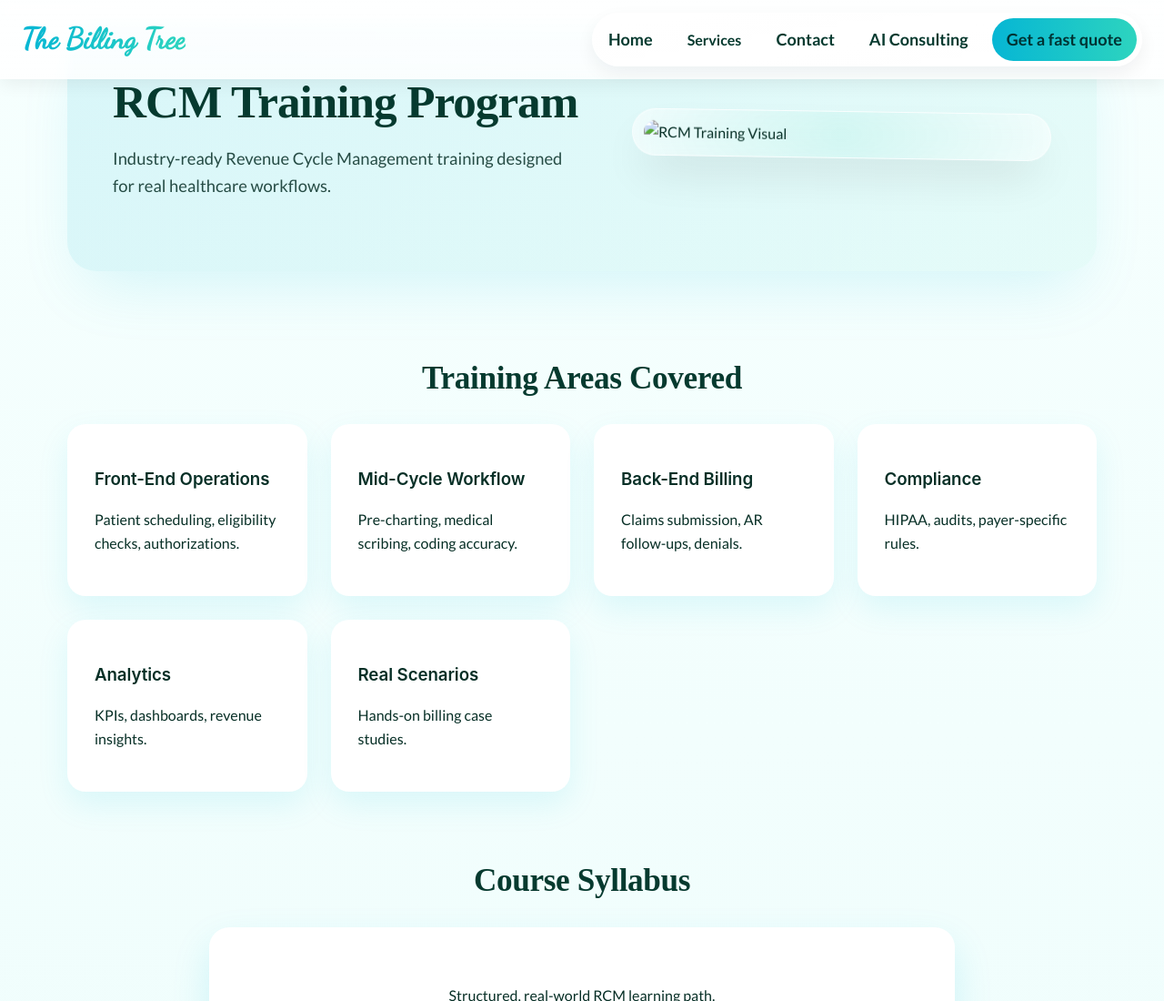
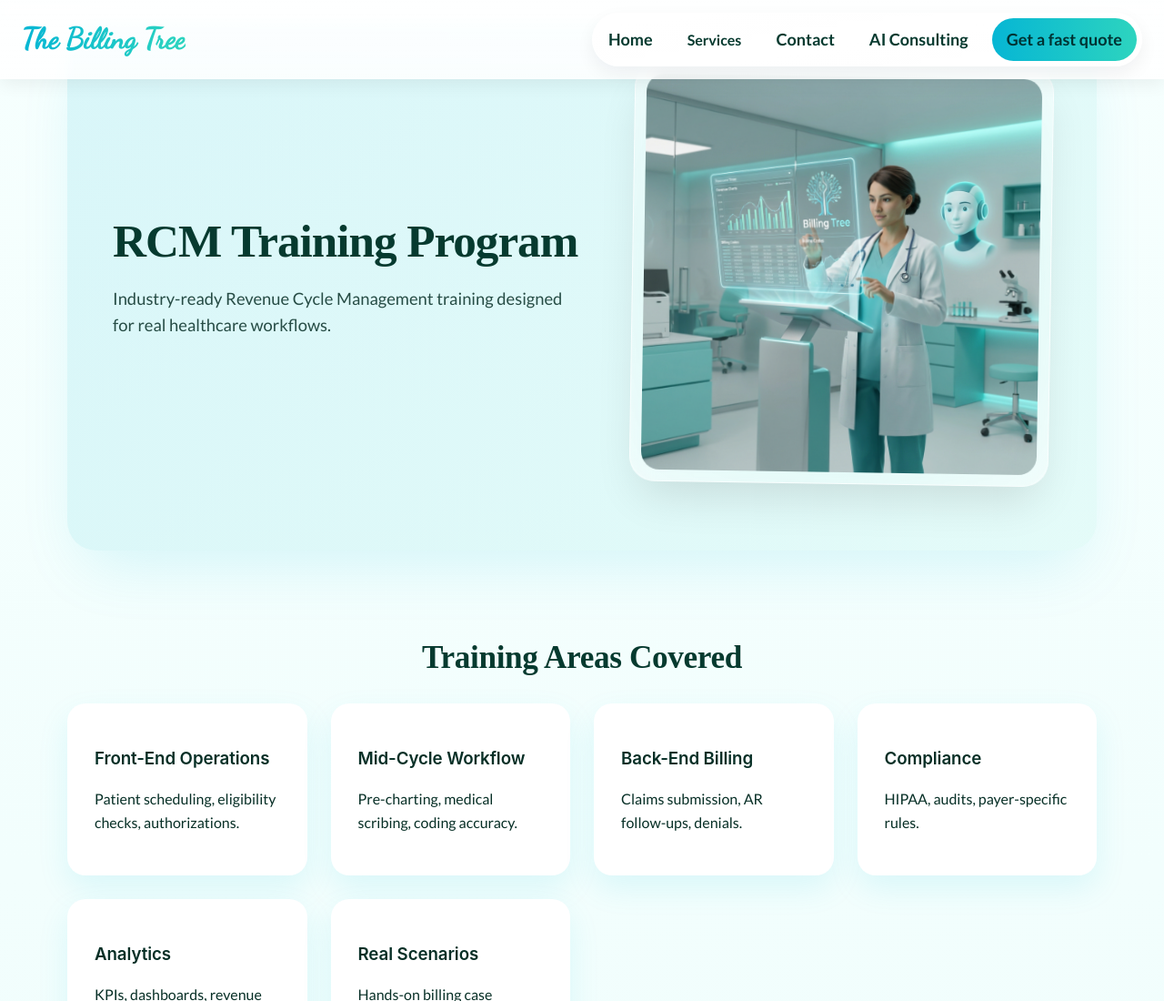
Before and after one commit to bhatt8427/thebillingtree04.github.io, a plain HTML site: page RCM traning.html in a window 1280 px wide. Shown: the top 1100 px of the page at 91% size. Drawn offline with nearby package versions, Linux system fonts and the light colour scheme.

Commit message:
Fix RCM training image path and add missing asset

```diff
--- a/RCM traning.html
+++ b/RCM traning.html
@@ -437,9 +437,7 @@
       </div>
       <div class="training-visual-card">
         <div class="visual-glow"></div>
-        <img
-          src="C:/Users/Bhatt/.gemini/antigravity/brain/8b67c70a-6fe2-4c05-9f54-62e9532d8dc7/rcm_training_visual_1768094544467.png"
-          alt="RCM Training Visual" class="training-image" />
+        <img src="./public/rcm-training-hero.png" alt="RCM Training Visual" class="training-image" />
       </div>
     </div>
   </section>
```
Also changed, not shown: public/rcm-training-hero.png (added).
